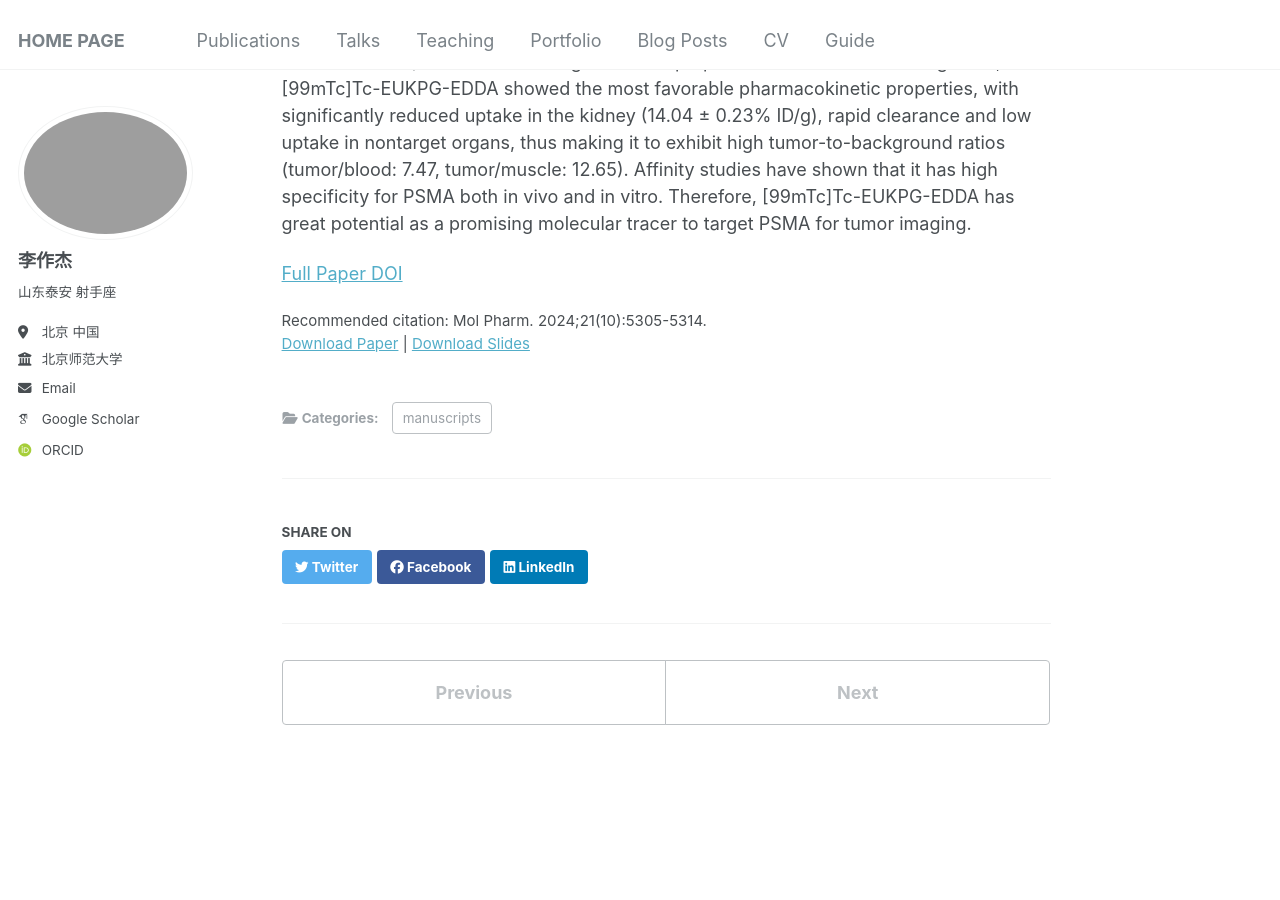
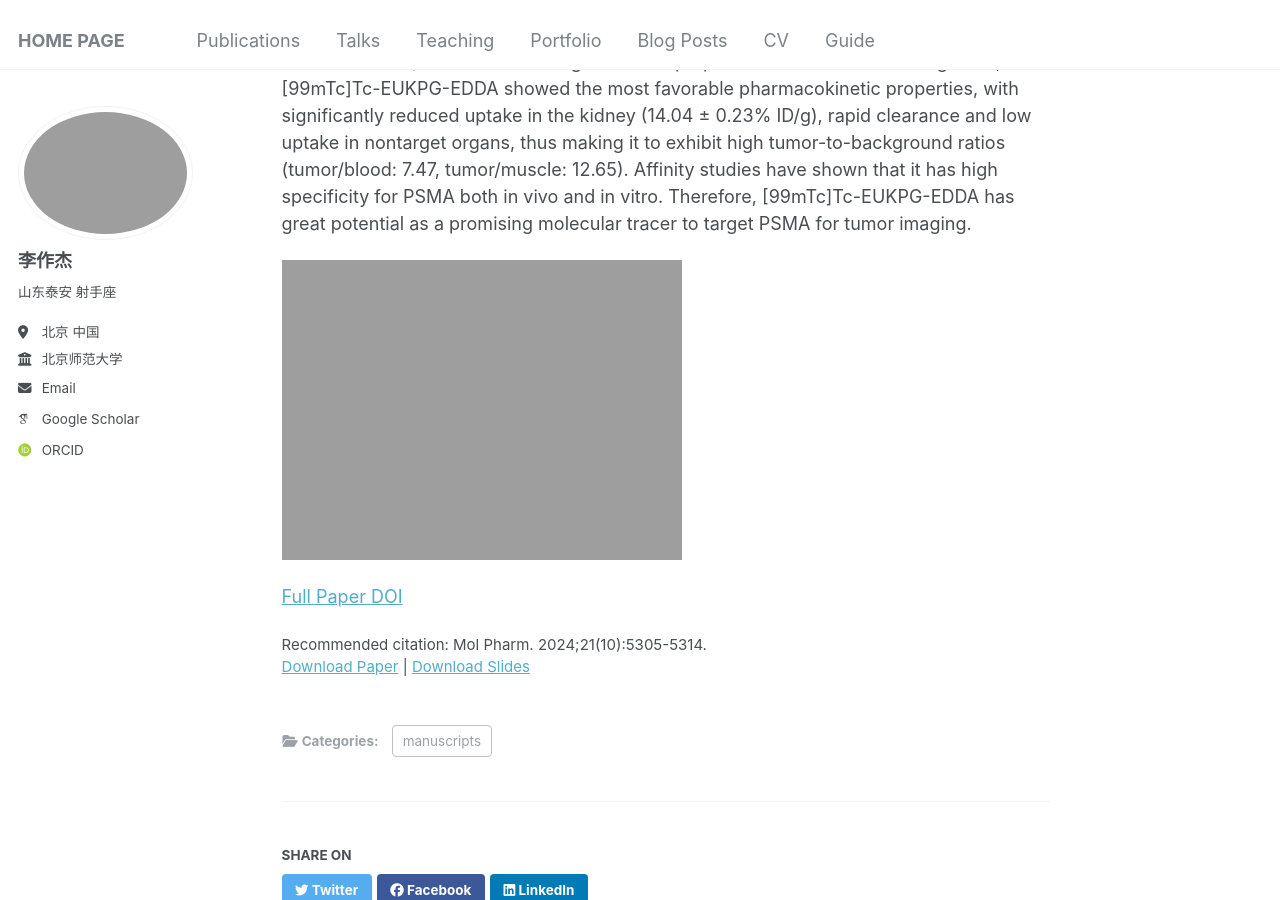
Before and after one commit to Infinity-LZJ/Zuojie_Li.github, a Jekyll site: the page built from _publications/2025-07-02-paper-title-number-4.md, in a window 1280 px wide and 900 px high, scrolled down 393 px. Built offline with Jekyll 4.4.1, drawn with Linux system fonts in a browser that asks for light colours; some web fonts are replaced.

Commit message:
Update 2025-07-02-paper-title-number-4.md
Signed-off-by: Zuojie_Li <zuojieli@yeah.net>

```diff
--- a/_publications/2025-07-02-paper-title-number-4.md
+++ b/_publications/2025-07-02-paper-title-number-4.md
@@ -14,5 +14,6 @@ citation: 'Mol Pharm. 2024;21(10):5305-5314.'
 # Abstract
 The specific expression of prostate-specific membrane antigen (PSMA) makes it an ideal target for the diagnosis and treatment of prostate cancer. Currently, many 99mTc-labeled PSMA-targeted tracers have been developed. However, the high renal uptake of these 99mTc-labeled tracers is a common problem that limits their clinical application. In this work, the ligand (EUKPG) using DPro-Gly as the linker was synthesized and three 99mTc-labeled complexes ([99mTc]Tc-EUKPG-EDDA, [99mTc]Tc-EUKPG-TPPTS, [99mTc]Tc-EUKPG-TPPMS) with different coligands were prepared and evaluated. Among them, [99mTc]Tc-EUKPG-EDDA showed the most favorable pharmacokinetic properties, with significantly reduced uptake in the kidney (14.04 ± 0.23% ID/g), rapid clearance and low uptake in nontarget organs, thus making it to exhibit high tumor-to-background ratios (tumor/blood: 7.47, tumor/muscle: 12.65). Affinity studies have shown that it has high specificity for PSMA both in vivo and in vitro. Therefore, [99mTc]Tc-EUKPG-EDDA has great potential as a promising molecular tracer to target PSMA for tumor imaging.
 
+![TOC](https://infinity-lzj.github.io/Zuojie_Li.github/files/TOC3.jpg "TOC")
 
 [Full Paper DOI](https://pubs.acs.org/doi/10.1021/acs.molpharmaceut.4c00799)
```
